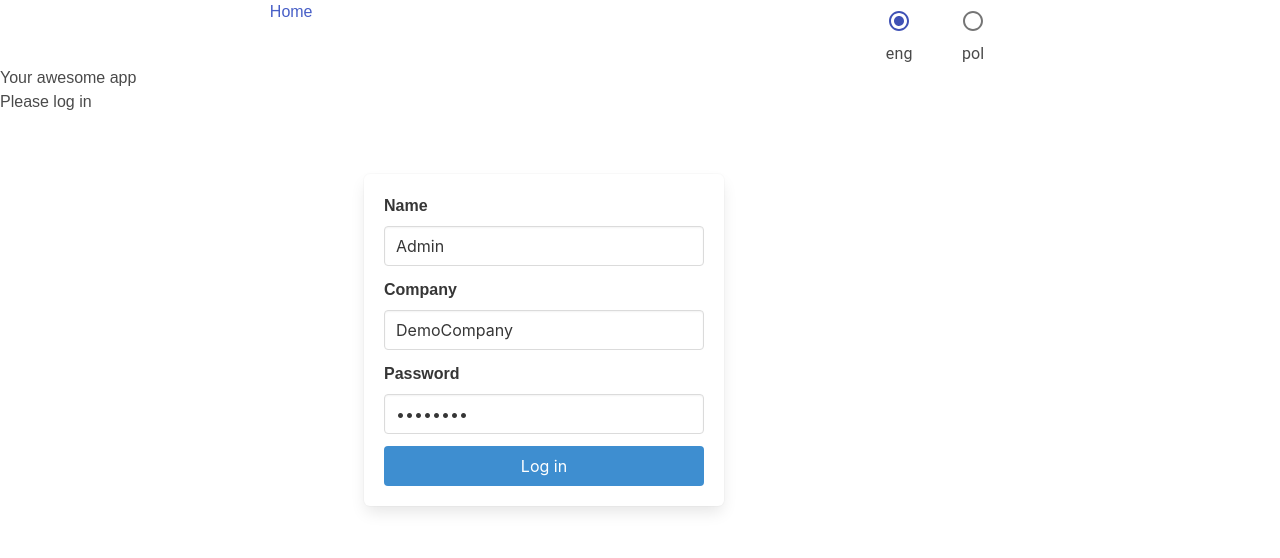
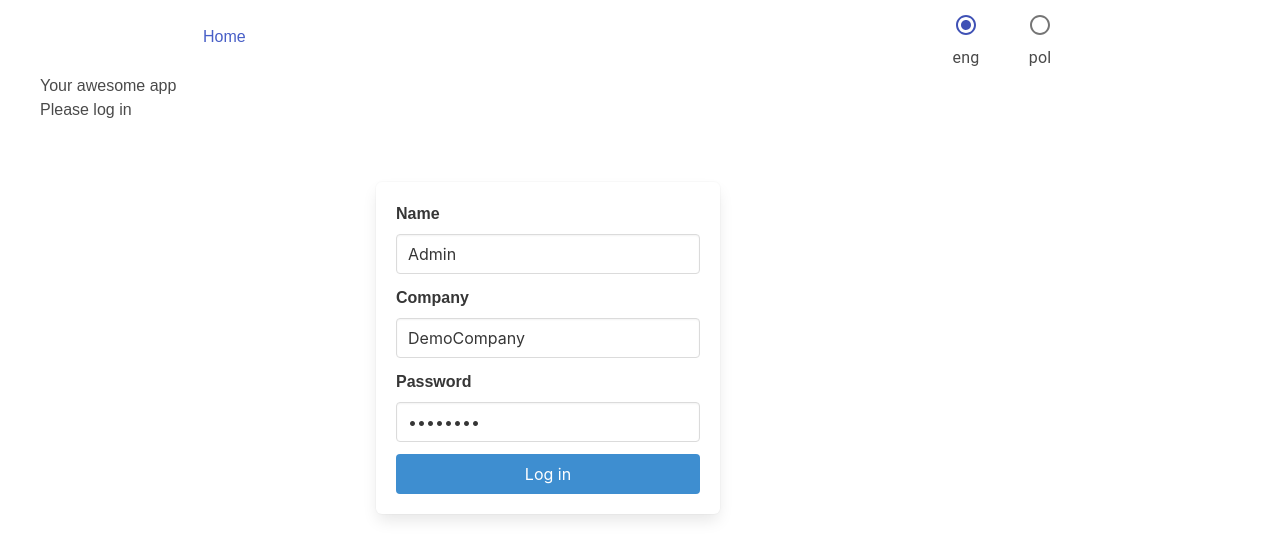
Before and after one commit to Linus2228/frontbyte_task, a React (Create React App) app: page / in a window 1280 px wide. Shown: the top 558 px of the page. Built offline with nearby package versions, Linux system fonts and the light colour scheme.

Commit message:
refactoring: added style to header

```diff
--- a/src/components/Header/Header.js
+++ b/src/components/Header/Header.js
@@ -1,12 +1,22 @@
 import React from "react";
 import { Link } from "react-router-dom";
 import { useSelector } from "react-redux";
+import Button from '@material-ui/core/Button';
+import { makeStyles } from '@material-ui/core/styles';
 import LanguageControl from "../LanguageControl/LanguageControl";
 import { HeaderInt } from "../../utils/int";
 
 import "./header.css";
 
+const useStyles = makeStyles((theme) => ({
+  button: {
+    padding: "2px",
+    textTransform: "none"
+  },
+}));
+
 const Header = ({ isUser, handleLogout }) => {
+  const classes = useStyles();
   const lang = useSelector(state => state.controls.lang.value);
   const { home, dashboard, users, logout} = HeaderInt[lang];
 
@@ -24,7 +34,7 @@ const Header = ({ isUser, handleLogout }) => {
             <li>
               <Link to="/users">{users}</Link>
             </li>
-            <button onClick={handleLogout}>{logout}</button>
+            <Button className={classes.button} variant="contained" onClick={handleLogout}>{logout}</Button>
           </>
         )}
       </ul>
--- a/src/components/Header/header.css
+++ b/src/components/Header/header.css
@@ -1,13 +1,13 @@
 .header-wrapper {
+    height: 74px;
     display: flex;
     justify-content: space-around;
+    align-items: center;
 }
 
 .header {
     display: flex;
+    justify-content: space-between;
     list-style: none;
+    width: 400px;
 }
-
-.header li {
-    margin-right: 10px;
-}
--- a/src/index.css
+++ b/src/index.css
@@ -1,5 +1,5 @@
 body {
-  margin: 0;
+  margin: 0 40px;
   padding: 0;
   font-family: sans-serif;
 }
```
